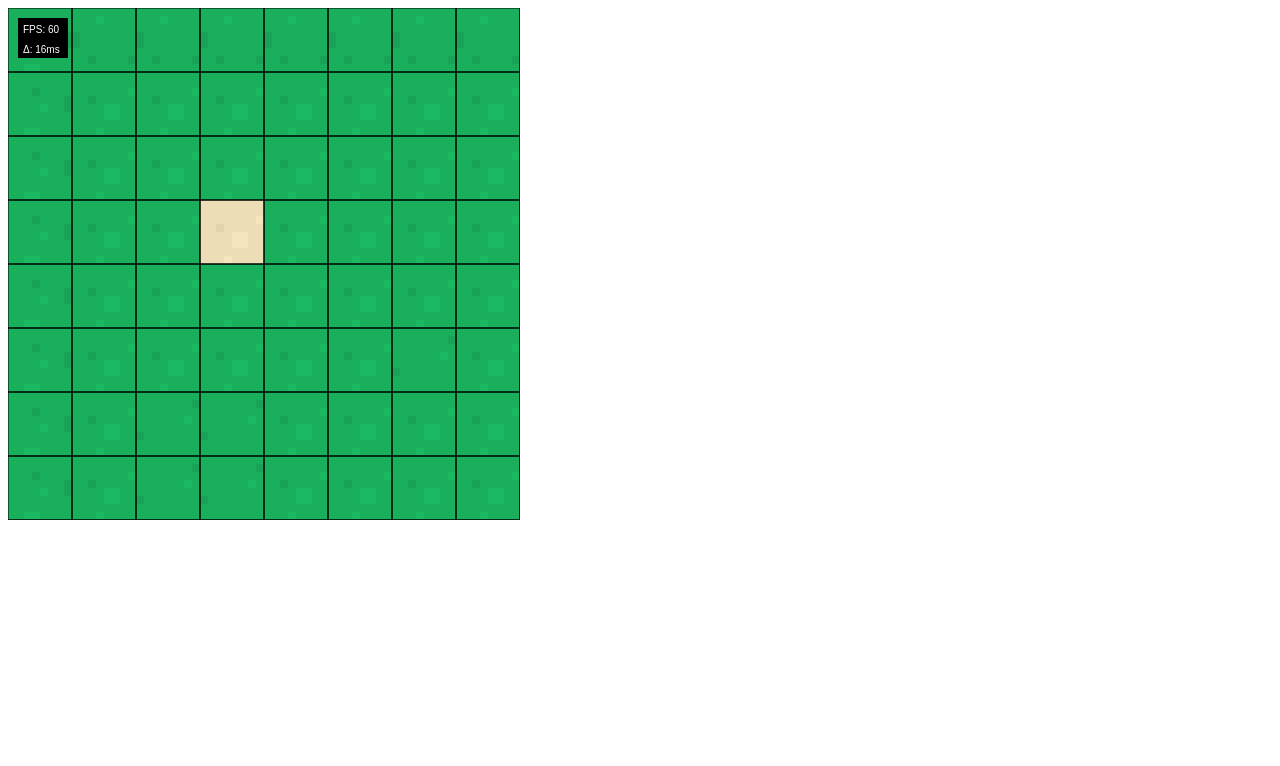
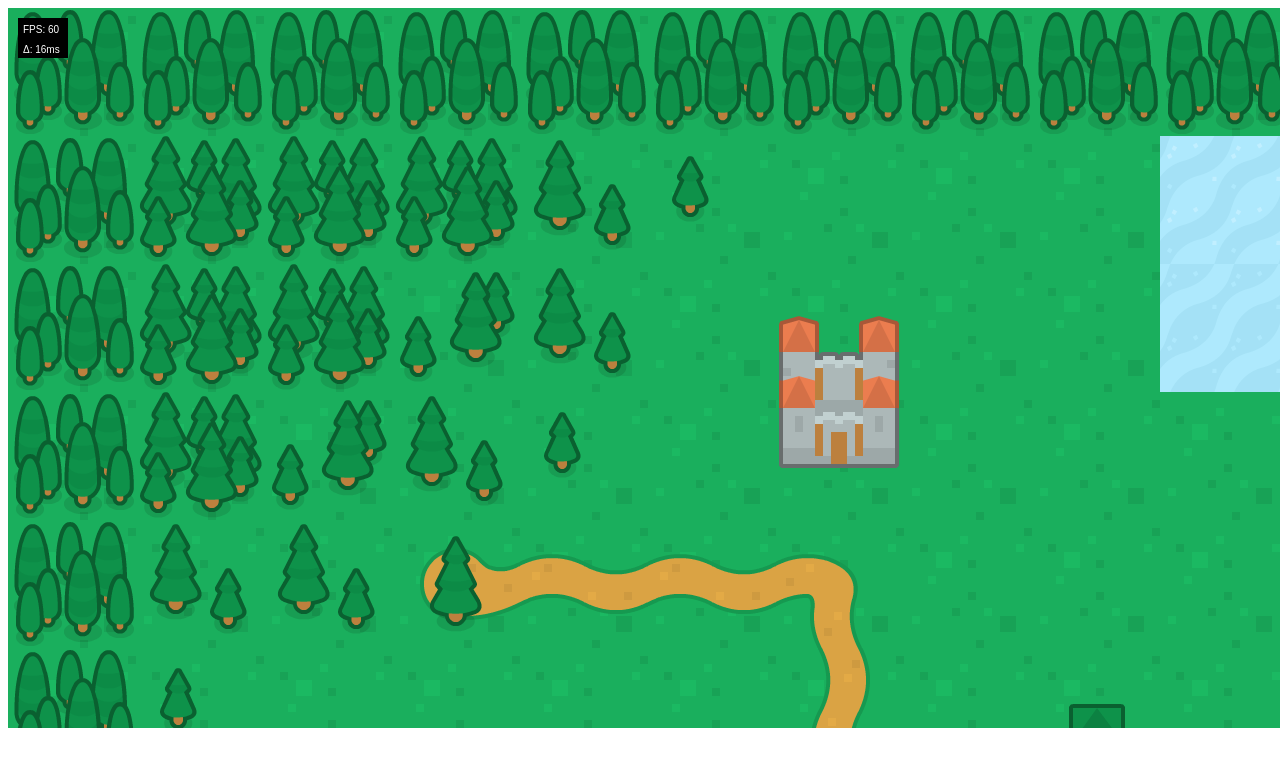
Before and after one commit to le0m/enginez, a plain HTML site: page index.html in a window 1280 px wide. Drawn offline with Linux system fonts and the light colour scheme.

Commit message:
- new: changed tilesheet and map (moar layers!) - fix: drawer was ignoring tilesheet rows - add: more parameters, commented some methods - change: canvas size - add: render more rows/columns off-canvas, as a buffer

```diff
--- a/game/Camera.js
+++ b/game/Camera.js
@@ -5,8 +5,8 @@
 function Camera (map, options) {
   this.x        = 0
   this.y        = 0
-  this.width    = options.width || 128
-  this.height   = options.height || 128
+  this.width    = options.width || 512
+  this.height   = options.height || 512
   this.maxX     = map.cols * map.tileSize - this.width
   this.maxY     = map.rows * map.tileSize - this.height
   this.speed    = options.speed || 256 // pixels per second
--- a/game/Engine.js
+++ b/game/Engine.js
@@ -16,11 +16,31 @@ const Engine = {
   height: 0
 }
 
+/**
+ * Start the game engine loop:
+ * 1. load
+ * 2. init
+ * 3. tick (internal)
+ * 4. update
+ * 5. render
+ * 6. go to (3)
+ *
+ * Recognised options are:
+ * - width, canvas and camera width
+ * - height, canvas and camera height
+ * - cameraSpeed, camera scrolling speed
+ * - mapMargin, tiles of margin to render off-canvas
+ *
+ * @param {CanvasRenderingContext2D} context
+ * @param {Object} options
+ * @returns {Promise<>}
+ */
 Engine.run = function (context, options) {
   this.ctx          = context
   this.width        = options.width
   this.height       = options.height
   this.cameraSpeed  = options.cameraSpeed
+  this.mapMargin    = options.mapMargin || 0
 
   return Promise.all(this.load())
   .then(function (loaded) {
@@ -29,6 +49,15 @@ Engine.run = function (context, options) {
   }.bind(this))
 }
 
+/**
+ * Executes a tick of the game:
+ * 1. clear frame
+ * 2. calculate delta
+ * 3. update
+ * 4. render
+ *
+ * @param {number} elapsed
+ */
 Engine.tick = function (elapsed) {
   window.requestAnimationFrame(this.tick)
 
--- a/game/Keyboard.js
+++ b/game/Keyboard.js
@@ -38,7 +38,7 @@ Keyboard.listenForEvents = function (keyCodes) {
 Keyboard._onKeyDown = function (event) {
   let keyCode = event.keyCode
 
-  if (keyCode in this._keys) { // TODO: check how many times this fires --> a shit ton
+  if (keyCode in this._keys) {
     event.preventDefault()
     this._keys[keyCode] = true
   }
@@ -53,7 +53,7 @@ Keyboard._onKeyDown = function (event) {
 Keyboard._onKeyUp = function (event) {
   let keyCode = event.keyCode
 
-  if (keyCode in this._keys) { // TODO: check how many times this fires --> a shit ton
+  if (keyCode in this._keys) {
     event.preventDefault()
     this._keys[keyCode] = false
   }
--- a/game/main.js
+++ b/game/main.js
@@ -1,34 +1,81 @@
 const map = {
-  cols: 12,
-  rows: 12,
-  tileSize: 64,
+  cols: 16,
+  rows: 16,
+  tileSize: 128,
+  tileCols: 18,
+  tileRows: 7,
   layers: [
     [
-      3, 3, 3, 3, 3, 3, 3, 3, 3, 3, 3, 3,
-      3, 1, 1, 1, 1, 1, 1, 1, 1, 1, 1, 3,
-      3, 1, 1, 1, 1, 1, 1, 1, 1, 1, 1, 3,
-      3, 1, 1, 1, 1, 1, 1, 1, 1, 1, 1, 3,
-      3, 1, 1, 1, 1, 1, 1, 1, 1, 1, 1, 3,
-      3, 1, 1, 1, 1, 1, 2, 1, 1, 1, 1, 3,
-      3, 1, 2, 2, 1, 1, 1, 1, 1, 1, 1, 3,
-      3, 1, 2, 2, 1, 1, 1, 1, 1, 1, 1, 3,
-      3, 1, 1, 1, 2, 1, 1, 1, 1, 1, 1, 3,
-      3, 1, 1, 1, 1, 2, 1, 1, 1, 1, 1, 3,
-      3, 1, 1, 1, 1, 2, 1, 1, 1, 1, 1, 3,
-      3, 3, 3, 1, 1, 2, 3, 3, 3, 3, 3, 3
-    ], [
-      4, 3, 3, 3, 3, 3, 3, 3, 3, 3, 3, 4,
-      4, 0, 0, 0, 0, 0, 0, 0, 0, 0, 0, 4,
-      4, 0, 0, 0, 0, 0, 0, 0, 0, 0, 0, 4,
-      4, 0, 0, 5, 0, 0, 0, 0, 0, 5, 0, 4,
-      4, 0, 0, 0, 0, 0, 0, 0, 0, 0, 0, 4,
-      4, 0, 0, 0, 0, 0, 0, 0, 0, 0, 0, 4,
-      4, 0, 0, 0, 0, 0, 0, 0, 0, 0, 0, 4,
-      4, 0, 0, 0, 0, 0, 0, 0, 0, 0, 0, 4,
-      4, 0, 0, 0, 0, 0, 0, 0, 0, 0, 0, 4,
-      4, 0, 0, 0, 0, 0, 0, 0, 0, 0, 0, 4,
-      4, 4, 4, 0, 5, 4, 4, 4, 4, 4, 4, 4,
-      4, 4, 4, 0, 0, 3, 3, 3, 3, 3, 3, 3
+      58, 58, 58, 58, 58, 58, 58, 58, 58, 58, 58, 58, 58, 58, 58, 58,
+      58, 76, 76, 76, 74, 73,  1,  1,  1, 38, 38, 38,  3,  3,  4, 58,
+      58, 76, 76, 75, 74,  1,  1,  1,  1, 37, 37, 38,  3,  4,  4, 58,
+      58, 76, 75, 74, 73,  1,  1,  1,  1,  1, 37, 37, 38, 38, 37, 58,
+      58, 74, 74, 43,  6,  6, 24,  1,  1,  1, 38, 37, 38, 37, 37, 58,
+      58, 73,  1,  1,  1,  1,  5,  1,  1,  1, 37, 37, 37, 38, 38, 58,
+      58,  1,  1,  1,  1,  1,  5,  1,  1,  1, 37, 38, 38, 37, 37, 58,
+      58,  1,  1,  1,  1,  1, 27,  6,  6, 25,  1, 38, 37, 37, 38, 58,
+      58,  1,  1,  1,  1,  1,  5,  1,  1,  1,  1,  1, 38, 38, 38, 58,
+      58,  1,  1,  1,  1,  1,  5,  1,  1,  1,  1,  1,  1, 37, 37, 58,
+      58,  1,  1, 76,  1,  1,  5,  1,  1,  1,  1,  1,  1,  1,  1, 58,
+      58,  1,  1,  1,  1,  1, 41,  6,  6,  6,  6, 25,  1,  1,  1, 58,
+      58,  1,  1,  1,  1,  1,  1,  1,  1,  1,  1,  1,  1,  1,  1, 58,
+      58, 22, 22,  1,  1,  1,  1,  1,  1,  1,  1,  1,  1,  1,  1, 58,
+      58, 22, 21,  1,  1,  1,  1,  1,  1,  1,  1,  1,  1,  1,  1, 58,
+      58, 58, 58, 58, 58, 58, 58, 58, 58, 58, 58, 58, 58, 58, 58, 58
+    ],
+    [
+       0,  0,  0,  0,  0,  0,  0,  0,  0,  0,  0,  0,  0,  0,  0,  0,
+       0,  0,  0,  0,  0,  0,  0,  0,  0,  0,  0,  0,  0,  0,  0,  0,
+       0,  0,  0,  0,  0,  0, 17,  0,  0,  0,  0,  0,  0,  0,  0,  0,
+       0,  0,  0,  0,  0,  0, 35,  0,  0,  0,  0,  0,  0,  0,  0,  0,
+       0,  0,  0, 62,  0,  0,  0,  0,  0,  0,  0,  0,  0,  0,  0,  0,
+       0,  0,  0,  0,  0,  0,  0,  0, 15,  0,  0,  0,  0,  0,  0,  0,
+       0,  0,  0,  0,  0,  0,  0,  0, 33,  0,  0,  0,  0,  0,  0,  0,
+       0,  0,  0, 54,  0,117,  0,  0,  0,  0,  0,  0,  0,  0,  0,  0,
+       0,  0,  0,  0,  0,  0,  0,  0,  0,  0,  0,  0,  0,  0,  0,  0,
+       0,  0,  0, 62,  0,  0,  0,  0,  0,  0,  0,  0,  0,  0,  0,  0,
+       0,  0, 62,  0, 64, 52,  0,  0,119,  0,114,115,  0,  0,  0,  0,
+       0,  0,  0, 63,  0,  0,  0,  0,  0,  0,  0,  0,101, 83,  0,  0,
+       0,  0,  0,  0,  0, 81, 51,  0,  0,  0,  0,116,101,101,  0,  0,
+       0,  0,  0,  0,  0, 99, 81,  0,  0,  0,  0,  0,  0,  0,  0,  0,
+       0,  0,  0,  0,  0,  0,  0,  0,  0,  0,  0,  0,  0,  0,  0,  0,
+       0,  0,  0,  0,  0,  0,  0,  0,  0,  0,  0,  0,  0,  0,  0,  0
+    ],
+    [
+       0,  0,  0,  0,  0,  0,  0,  0,  0,  0,  0,  0,  0,  0,  0,  0,
+       0,  0,  0,  0,  0,  0,  0,  0,  0,  0,  0,  0,  0,  0,  0,  0,
+       0,  0,  0,  0,  0,  0,  0,  0,  0,  0,  0,  0,  0,  0,  0,  0,
+       0,  0,  0,  0,  0,  0,  0,  0,  0,  0,  0,  0,  0,  0,  0,  0,
+       0,  0,  0,  0,  0,  0,  0,  0,  0,  0,  0,  0,  0,  0,  0,  0,
+       0,  0,  0,  0,  0,  0,  0,  0,  0,  0,  0,  0,  0,  0,  0,  0,
+       0,  0,  0, 53,  0,  0,  0,  0,  0,  0,  0,  0,  0,  0,  0,  0,
+       0,  0,  0,  0,  0,  0,  0,  0,  0,  0,  0,  0,  0,  0,  0,  0,
+       0,  0,  0,  0,  0,  0,  0,  0,  0,  0,  0,  0,  0,  0,  0,  0,
+       0,  0,  0,  0,  0,  0,  0,  0,  0,  0,  0,  0,  0,  0,  0,  0,
+       0,  0,  0,  0,  0,  0,  0,  0,  0,  0,  0,  0,  0,  0,  0,  0,
+       0,  0,  0,  0,  0,  0,  0,  0,  0,  0,  0,  0,  0,  0,  0,  0,
+       0,  0,  0,  0,  0,  0,  0,  0,  0,  0,  0,  0,  0,  0,  0,  0,
+       0,  0,  0,  0,  0,  0,  0,  0,  0,  0,  0,  0,  0,  0,  0,  0,
+       0,  0,  0,  0,  0,  0,  0,  0,  0,  0,  0,  0,  0,  0,  0,  0,
+       0,  0,  0,  0,  0,  0,  0,  0,  0,  0,  0,  0,  0,  0,  0,  0
+    ],
+    [
+       0,  0,  0,  0,  0,  0,  0,  0,  0,  0,  0,  0,  0,  0,  0,  0,
+       0,  0,  0,  0,  0,  0,  0,  0,  0,  0,  0,  0,  0,  0,  0,  0,
+       0,  0,  0,  0,  0,  0,  0,  0,  0,  0,  0,  0,  0,  0,  0,  0,
+       0,  0,  0,  0,  0,  0,  0,  0,  0,  0,  0,  0,  0,  0,  0,  0,
+       0,  0,  0,  0,  0,  0,  0,  0,  0,  0,  0,  0,  0,  0,  0,  0,
+       0,  0,  0,  0,  0,  0,  0,  0,  0,  0,  0,  0,  0,  0,  0,  0,
+       0,  0,  0, 72,  0,  0,  0,  0,  0,  0,  0,  0,  0,  0,  0,  0,
+       0,  0,  0,  0,  0,  0,  0,  0,  0,  0,  0,  0,  0,  0,  0,  0,
+       0,  0,  0,  0,  0,  0,  0,  0,  0,  0,  0,  0,  0,  0,  0,  0,
+       0,  0,  0,  0,  0,  0,  0,  0,  0,  0,  0,  0,  0,  0,  0,  0,
+       0,  0,  0,  0,  0,  0,  0,  0,  0,  0,  0,  0,  0,  0,  0,  0,
+       0,  0,  0,  0,  0,  0,  0,  0,  0,  0,  0,  0,  0,  0,  0,  0,
+       0,  0,  0,  0,  0,  0,  0,  0,  0,  0,  0,  0,  0,  0,  0,  0,
+       0,  0,  0,  0,  0,  0,  0,  0,  0,  0,  0,  0,  0,  0,  0,  0,
+       0,  0,  0,  0,  0,  0,  0,  0,  0,  0,  0,  0,  0,  0,  0,  0,
+       0,  0,  0,  0,  0,  0,  0,  0,  0,  0,  0,  0,  0,  0,  0,  0
     ]
   ],
   getTile: function (layer, col, row) {
@@ -77,31 +124,37 @@ Engine.render = function () {
   map.layers.forEach((layer, index) => {
     this._drawLayer(index)
   })
-  this._drawGrid()
+  //this._drawGrid()
   this._drawDebug()
 }
 
 Engine._drawLayer = function (layer) {
   let view = this.camera.view
-  let x = 0, y = 0, r = 0
+  let x = 0, y = 0, r = 0, srcX = 0, srcY = 0
+
+  // add a margin (TODO: better way?)
+  view.endRow += this.mapMargin
+  view.endCol += this.mapMargin
 
   for (let c = view.startCol; c <= view.endCol; c++) {
     for (r = view.startRow; r <= view.endRow; r++) {
       let tile = map.getTile(layer, c, r)
       x = (c - view.startCol) * map.tileSize + view.offsetX
       y = (r - view.startRow) * map.tileSize + view.offsetY
+      srcX = ((tile - 1) % map.tileCols) * map.tileSize
+      srcY = ((tile - 1) / map.tileCols | 0) * map.tileSize
 
       if (tile !== 0) {
         this.ctx.drawImage(
-          this.tileAtlas,             // image
-          (tile - 1) * map.tileSize,  // source X
-          0,                          // source Y
-          map.tileSize,               // source width
-          map.tileSize,               // source height
-          Math.round(x),              // target X
-          Math.round(y),              // target Y
-          map.tileSize,               // target width
-          map.tileSize                // target height
+          this.tileAtlas,   // image
+          srcX,             // source X
+          srcY,             // source Y
+          map.tileSize,     // source width
+          map.tileSize,     // source height
+          Math.round(x),    // target X
+          Math.round(y),    // target Y
+          map.tileSize,     // target width
+          map.tileSize      // target height
         )
       }
     }
@@ -136,10 +189,7 @@ Engine._drawDebug = function () {
     50,
     40
   )
-
   this.ctx.fillStyle = 'white'
-  // this.ctx.textAlign = 'center'
-  // this.ctx.textBaseline = 'middle'
 
   // FPS
   this.ctx.fillText(
@@ -165,5 +215,10 @@ Engine._drawDebug = function () {
 window.onload = function () {
   let context = document.getElementById('canvas').getContext('2d')
 
-  Engine.run(context, { width: 512, height: 512, cameraSpeed: 256 })
+  Engine.run(context, {
+    width: 1280,
+    height: 720,
+    cameraSpeed: 512,
+    mapMargin: 1
+  })
 }
--- a/index.html
+++ b/index.html
@@ -16,6 +16,6 @@
   </head>
 
   <body>
-    <canvas id="canvas" width="512" height="512"></canvas>
+    <canvas id="canvas" width="1280" height="720"></canvas>
   </body>
 </html>
```
Also changed, not shown: assets/tilesheet-reference.png (added).
